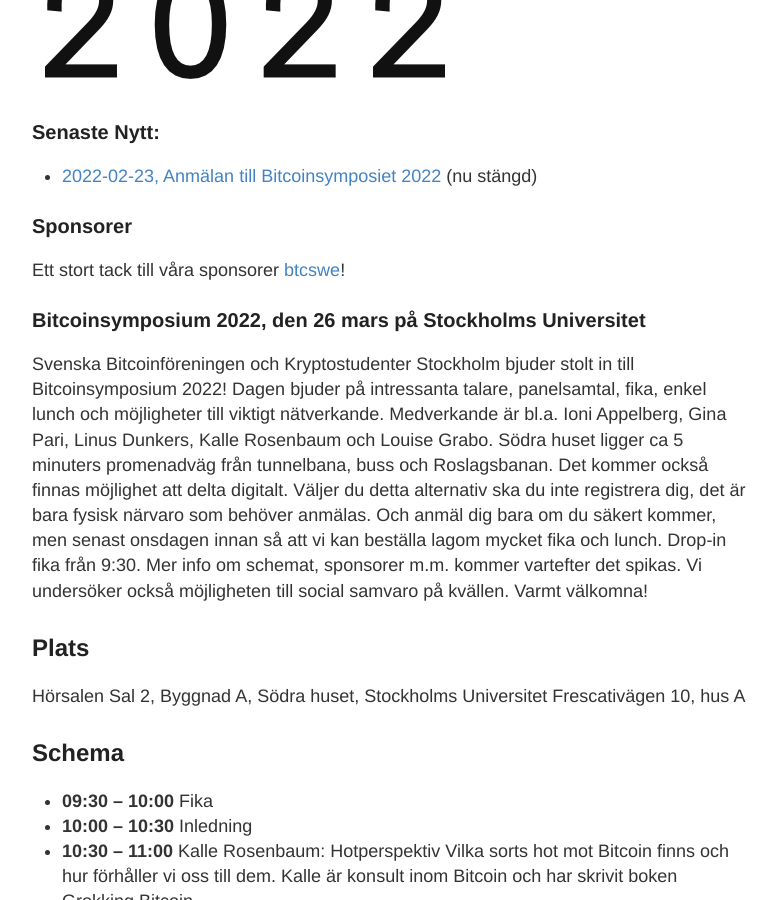
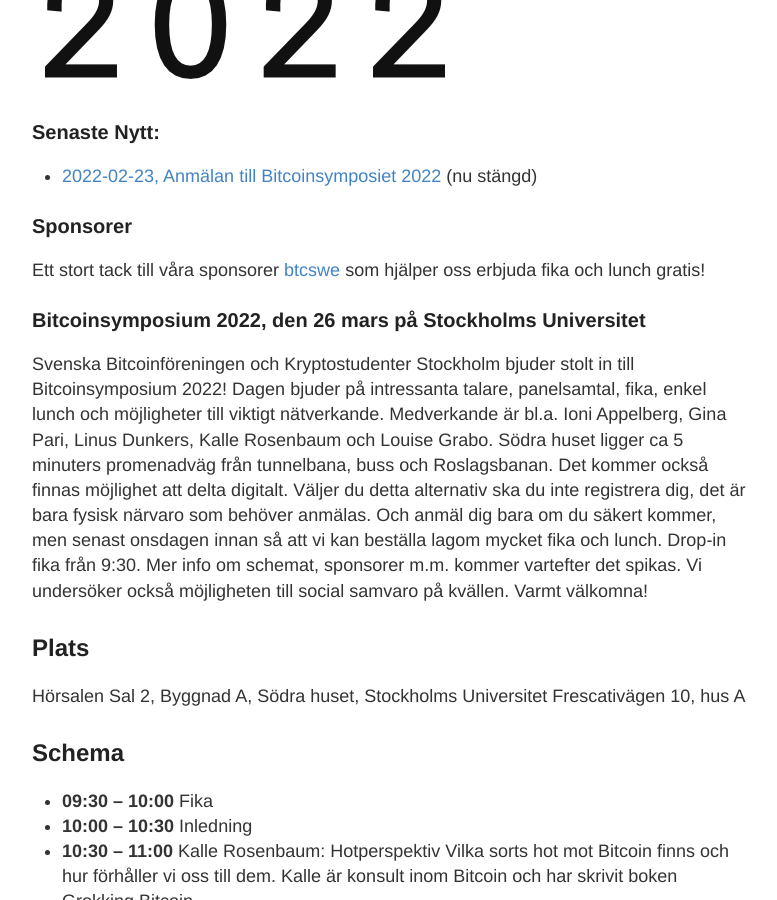
Before and after one commit to bitcoinforeningen/bitcoinforeningen.github.io, a Jekyll site: the page built from symposium2022.md, in a window 1280 px wide and 900 px high, scrolled down 565 px. Shown: the whole window, without its empty margins (248-1025 px from the left). Built offline with Jekyll 4.4.1, drawn with Linux system fonts in a browser that asks for light colours.

Commit message:
Update symposium2022.md

```diff
--- a/symposium2022.md
+++ b/symposium2022.md
@@ -9,7 +9,7 @@ permalink: /symposium2022
 - [2022-02-23, Anmälan till Bitcoinsymposiet 2022](https://www.eventbrite.se/e/bitcoinsymposium-2022-biljetter-200760228247) (nu stängd)
 
 ### Sponsorer
-Ett stort tack till våra sponsorer [btcswe](https://www.btcswe.se)!
+Ett stort tack till våra sponsorer [btcswe](https://www.btcswe.se) som hjälper oss erbjuda fika och lunch gratis!
 
 ### Bitcoinsymposium 2022, den 26 mars på Stockholms Universitet
 Svenska Bitcoinföreningen och Kryptostudenter Stockholm bjuder stolt in till Bitcoinsymposium 2022! Dagen bjuder på intressanta talare, panelsamtal, fika, enkel lunch och möjligheter till viktigt nätverkande. Medverkande är bl.a. Ioni Appelberg, Gina Pari, Linus Dunkers, Kalle Rosenbaum och Louise Grabo.
```
